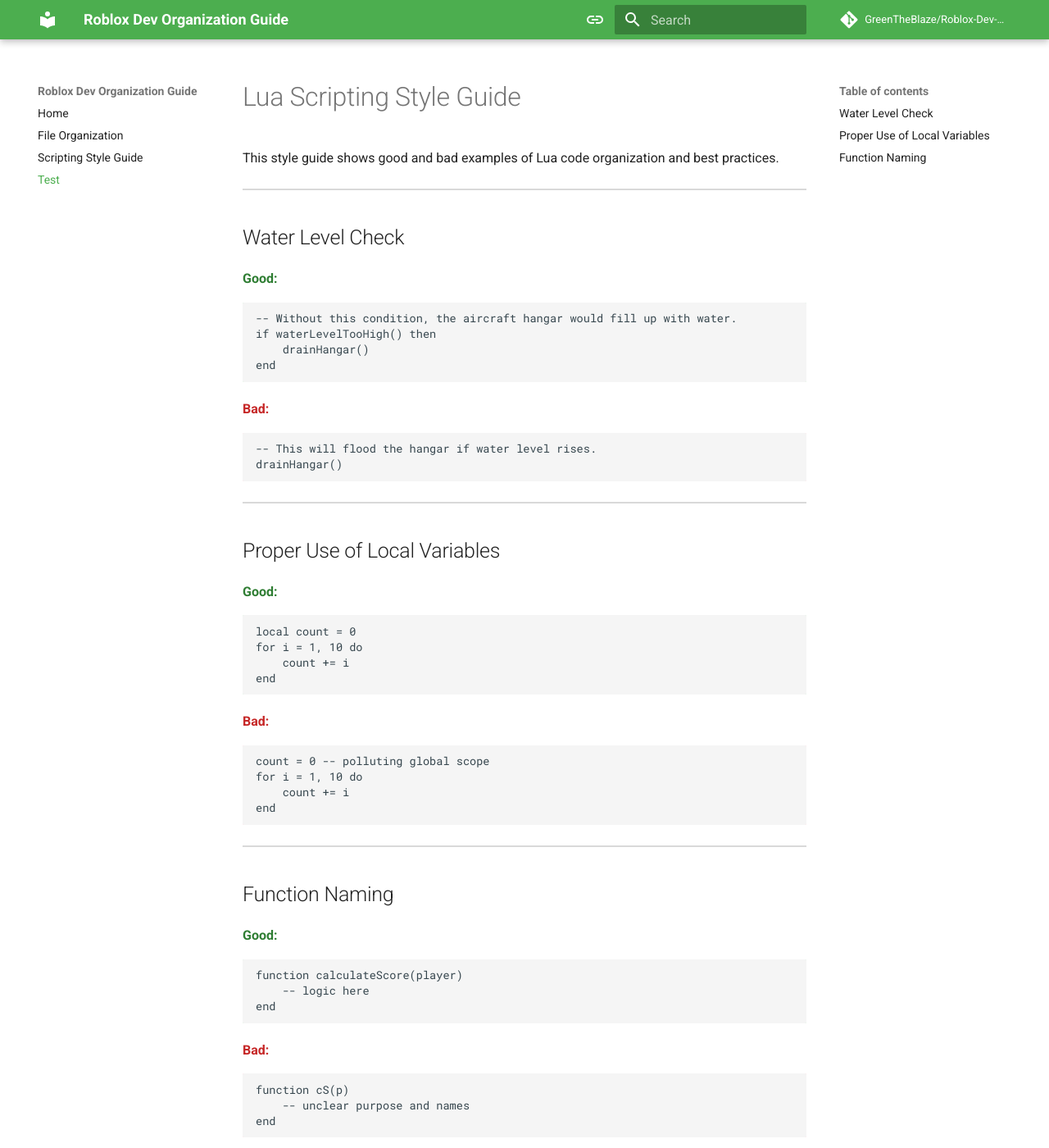
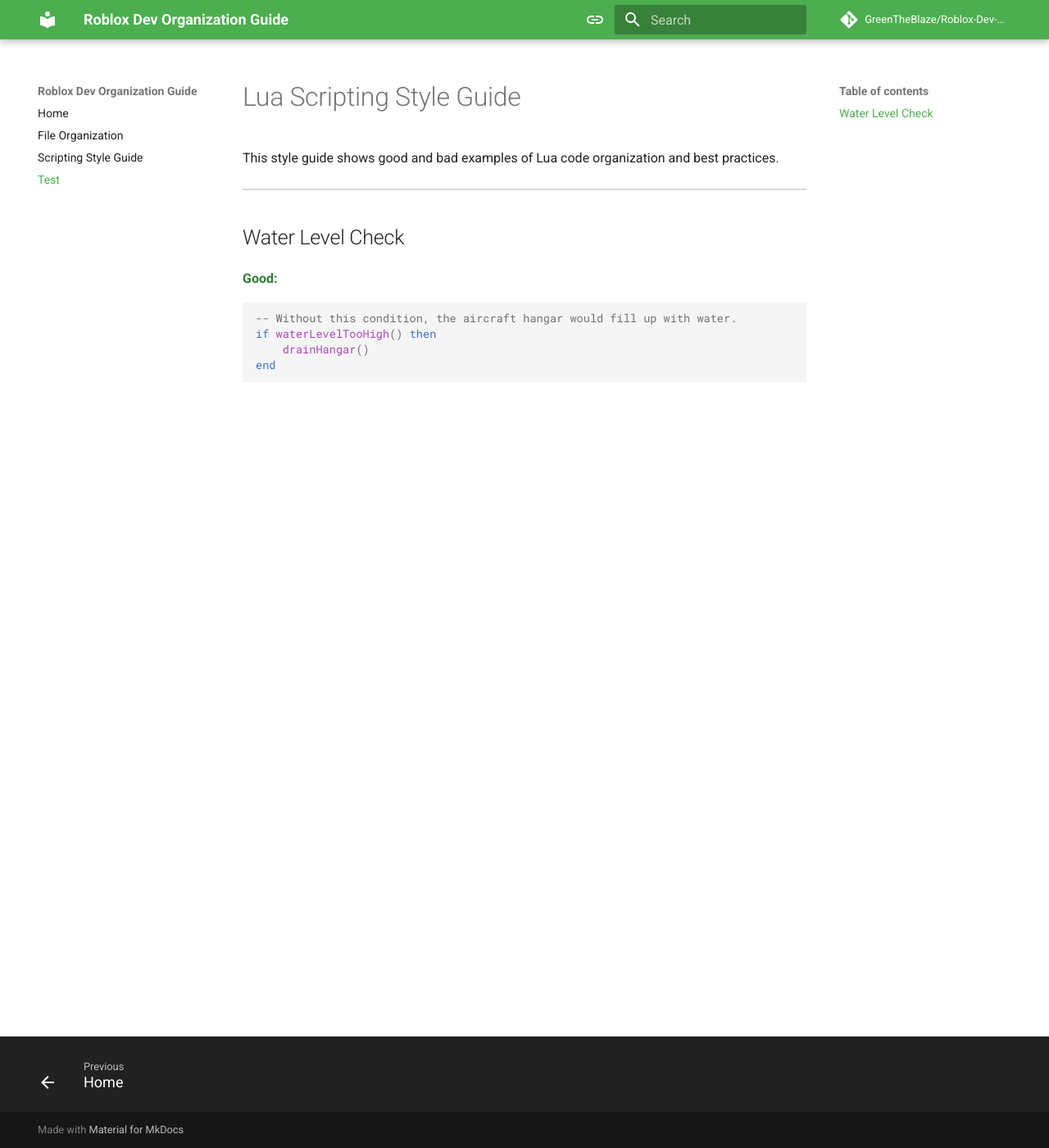
Before and after one commit to GreenTheBlaze/Roblox-Dev-Organization-Guide, an MkDocs documentation site: the page built from docs/test-code.md, in a window 1280 px wide and 1400 px high. Shown: the whole window at 82% size. Built offline with MkDocs 1.6.1 and Material for MkDocs 9.7.7, drawn with Linux system fonts in a browser that asks for light colours; comment, search, counter and statistics services are not loaded.

Commit message:
Update test-code.md

````diff
--- a/docs/test-code.md
+++ b/docs/test-code.md
@@ -8,52 +8,9 @@
 
 <p class="style-good">Good:</p>
 
-<div class="highlight good"><pre><code class="language-lua">-- Without this condition, the aircraft hangar would fill up with water.
+```lua {.good}
+-- Without this condition, the aircraft hangar would fill up with water.
 if waterLevelTooHigh() then
     drainHangar()
 end
-</code></pre></div>
-
-<p class="style-bad">Bad:</p>
-
-<div class="highlight bad"><pre><code class="language-lua">-- This will flood the hangar if water level rises.
-drainHangar()
-</code></pre></div>
-
----
-
-## Proper Use of Local Variables
-
-<p class="style-good">Good:</p>
-
-<div class="highlight good"><pre><code class="language-lua">local count = 0
-for i = 1, 10 do
-    count += i
-end
-</code></pre></div>
-
-<p class="style-bad">Bad:</p>
-
-<div class="highlight bad"><pre><code class="language-lua">count = 0 -- polluting global scope
-for i = 1, 10 do
-    count += i
-end
-</code></pre></div>
-
----
-
-## Function Naming
-
-<p class="style-good">Good:</p>
-
-<div class="highlight good"><pre><code class="language-lua">function calculateScore(player)
-    -- logic here
-end
-</code></pre></div>
-
-<p class="style-bad">Bad:</p>
-
-<div class="highlight bad"><pre><code class="language-lua">function cS(p)
-    -- unclear purpose and names
-end
-</code></pre></div>
+```
````
